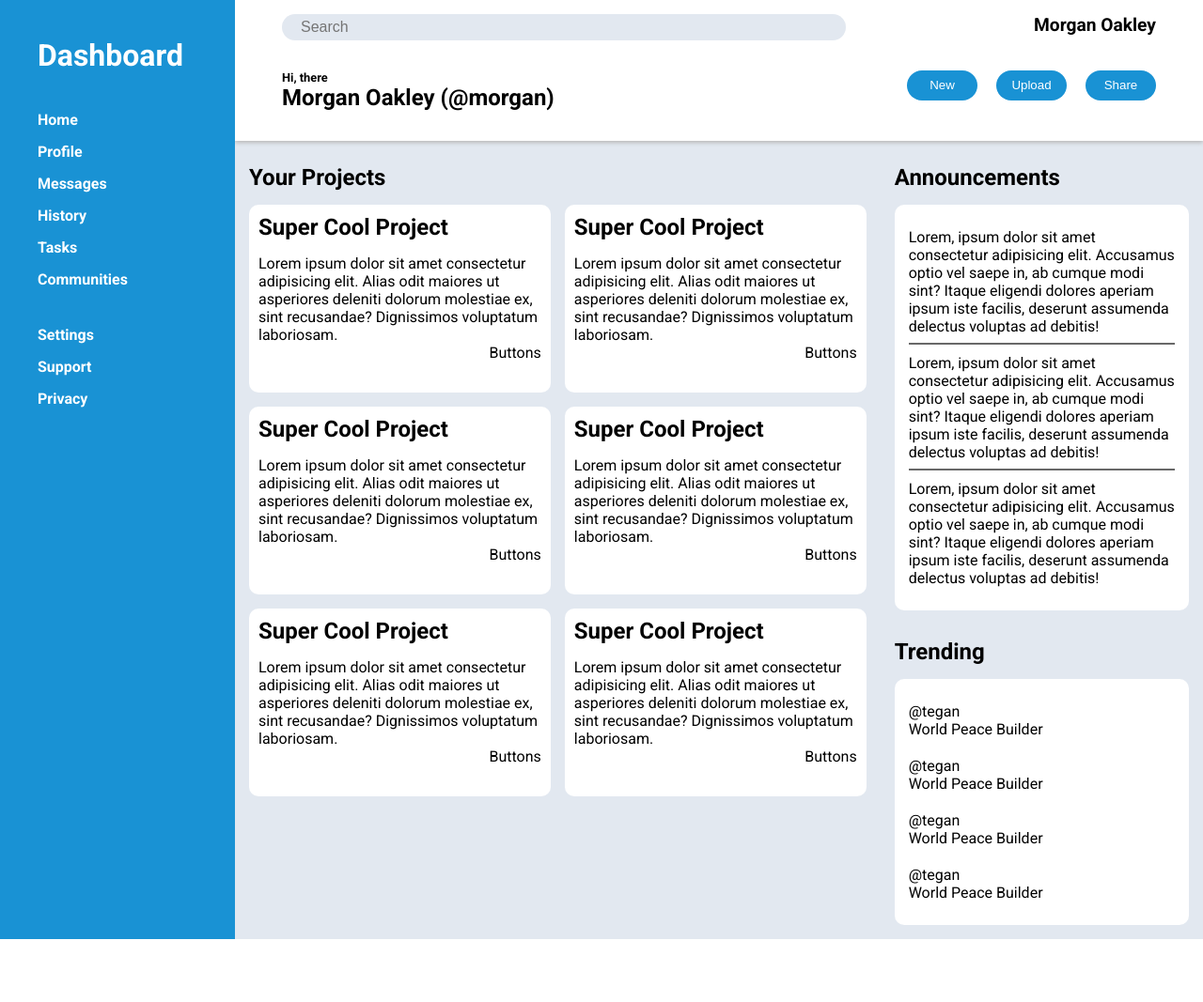
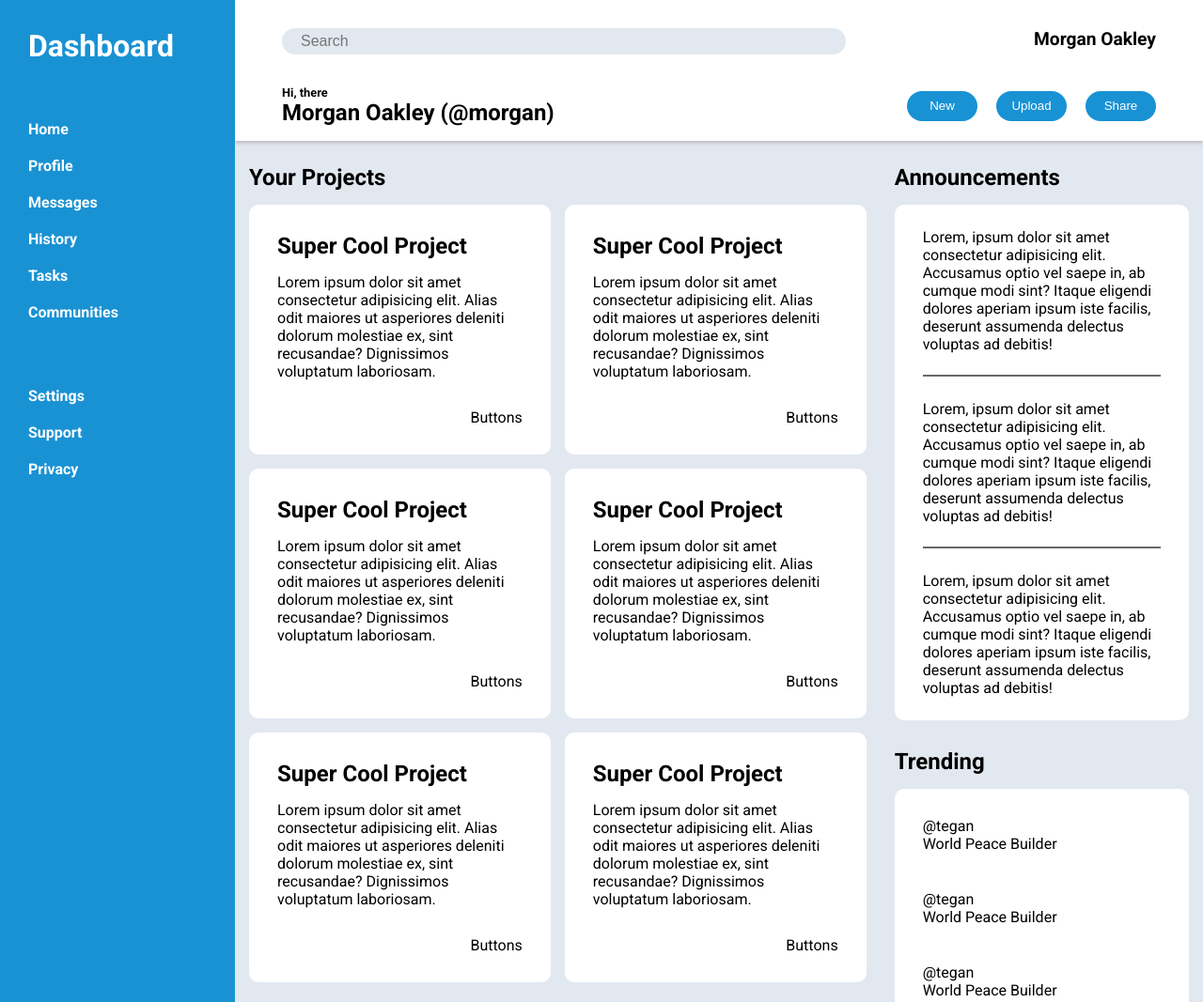
Before and after one commit to YunT96/project-admin-dashboard, a plain HTML site: page index.html in a window 1280 px wide. Shown: the top 1067 px of the page at 94% size. Before the commit the page ends 1000 px from the top, so only its background shows below. Drawn offline with Linux system fonts and the light colour scheme.

Commit message:
Add styling to buttons and links

```diff
--- a/index.html
+++ b/index.html
@@ -17,20 +17,20 @@
 
                 <div class="navigation">
                     <ul>
-                        <li>Home</li>
-                        <li>Profile</li>
-                        <li>Messages</li>
-                        <li>History</li>
-                        <li>Tasks</li>
-                        <li>Communities</li>
+                        <li><a href="#">Home</a></li>
+                        <li><a href="#">Profile</a></li>
+                        <li><a href="#">Messages</a></li>
+                        <li><a href="#">History</a></li>
+                        <li><a href="#">Tasks</a></li>
+                        <li><a href="#">Communities</a></li>
                     </ul>
                 </div>
 
                 <div class="settings">
                     <ul>
-                        <li>Settings</li>
-                        <li>Support</li>
-                        <li>Privacy</li>
+                        <li><a href="#">Settings</a></li>
+                        <li><a href="#">Support</a></li>
+                        <li><a href="#">Privacy</a></li>
                     </ul>
                 </div>
 
--- a/styles.css
+++ b/styles.css
@@ -49,12 +49,13 @@ ul, li{
     grid-template-rows: 1fr 1fr;
     filter: drop-shadow(0px 2px 2px #b8b8b8);
     z-index: 0;
+
 }
 
 .header-top {
     display: flex;
     justify-content: space-between;
-    padding: 15px 50px 15px 50px;
+    padding: 30px 50px 15px 50px;
     gap: 10%;
     white-space: nowrap;
     overflow: hidden;
@@ -67,7 +68,8 @@ ul, li{
 .header-bottom {
     display: flex;
     justify-content: space-between;
-    padding: 0px 50px 15px 50px;
+    padding: 0px 50px 0px 50px;
+    align-items:center
 }
 
 
@@ -91,6 +93,12 @@ input.search {
     line-height: 2rem;
     border: none;
     font-weight: 500;
+}
+
+.header-bottom button:hover {
+    background-color: #11628e;
+    border: none;
+    cursor: pointer;
 }
 
 .header-bottom p {
@@ -118,17 +126,43 @@ input.search {
     font-weight: 700;
 }
 
+.logo {
+    padding: 30px 30px 0px 30px;
+}
+
 .sidebar-items {
     display: flex;
     flex-direction: column;
-    gap: 40px;
-    padding: 40px;
+    gap: 50px;
+    /* margin: 40px; */
 }
 
 .sidebar-items  ul {
     display: flex;
     flex-direction: column;
-    gap: 15px;
+}
+
+/* Links */
+
+.navigation ul, .settings ul {
+    list-style-type: none;
+    padding: 0;
+    margin: 0;
+}
+
+
+.navigation a, .settings a {
+    display: block;
+    padding: 10px 30px;
+    background-color: #1992D4;
+    color: white;
+    text-decoration: none;
+    transition: background-color 0.3s ease, transform 0.3s ease;
+}
+
+.navigation a:hover, .settings a:hover {
+    background-color: #11628e;
+    border: none;
 }
 
 /* Main content */
@@ -156,13 +190,16 @@ input.search {
 
 .projects > div {
     flex: 1 1 300px;
-    height: 200px;
+    /* height: 200px; */
     background-color: white;
     text-align: left;
-    padding: 10px;
+    padding: 30px;
+    gap: 30px;
     border-radius: 10px;
     display: flex;
     flex-direction: column;
+    justify-content: space-between;
+
 }
 
 .projects > * > :nth-child(2) {
@@ -186,11 +223,11 @@ h2 {
     flex: 1 1 300px;
     background-color: white;
     border-radius: 10px;
-    padding: 15px;
+    padding: 0 30px;
 }
 
 .announcement-card > div {
-    padding: 10px 0; /* Add padding for spacing */
+    padding: 25px 0; /* Add padding for spacing */
     position: relative; /* Required for the pseudo-element positioning */
 }
 
@@ -210,9 +247,9 @@ h2 {
     flex: 1 1 300px;
     background-color: white;
     border-radius: 10px;
-    padding: 15px;
+    padding: 10px 30px;
 }
 
 .trending-card > div {
-    padding: 10px 0;
+    padding: 20px 0;
 }
```
